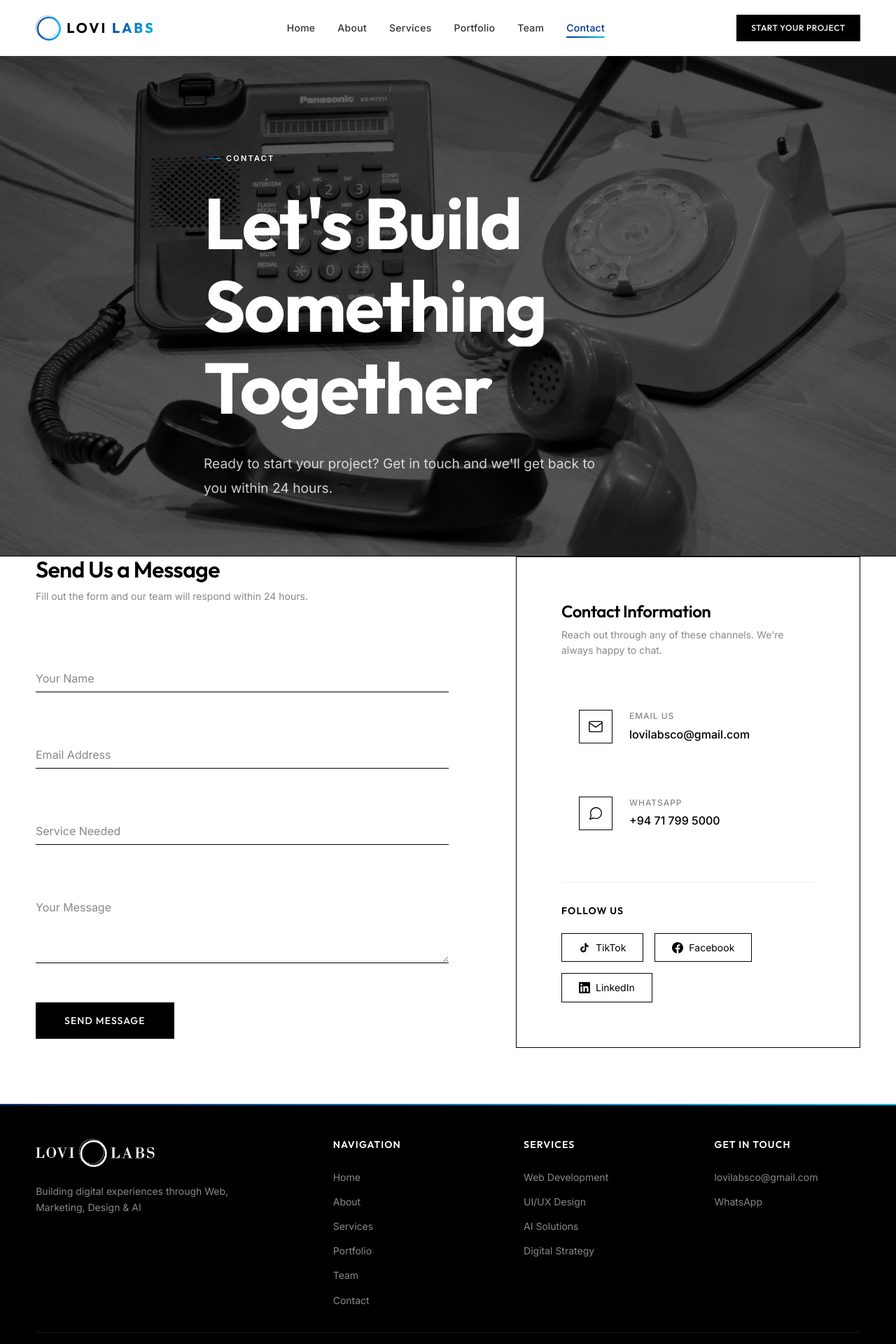
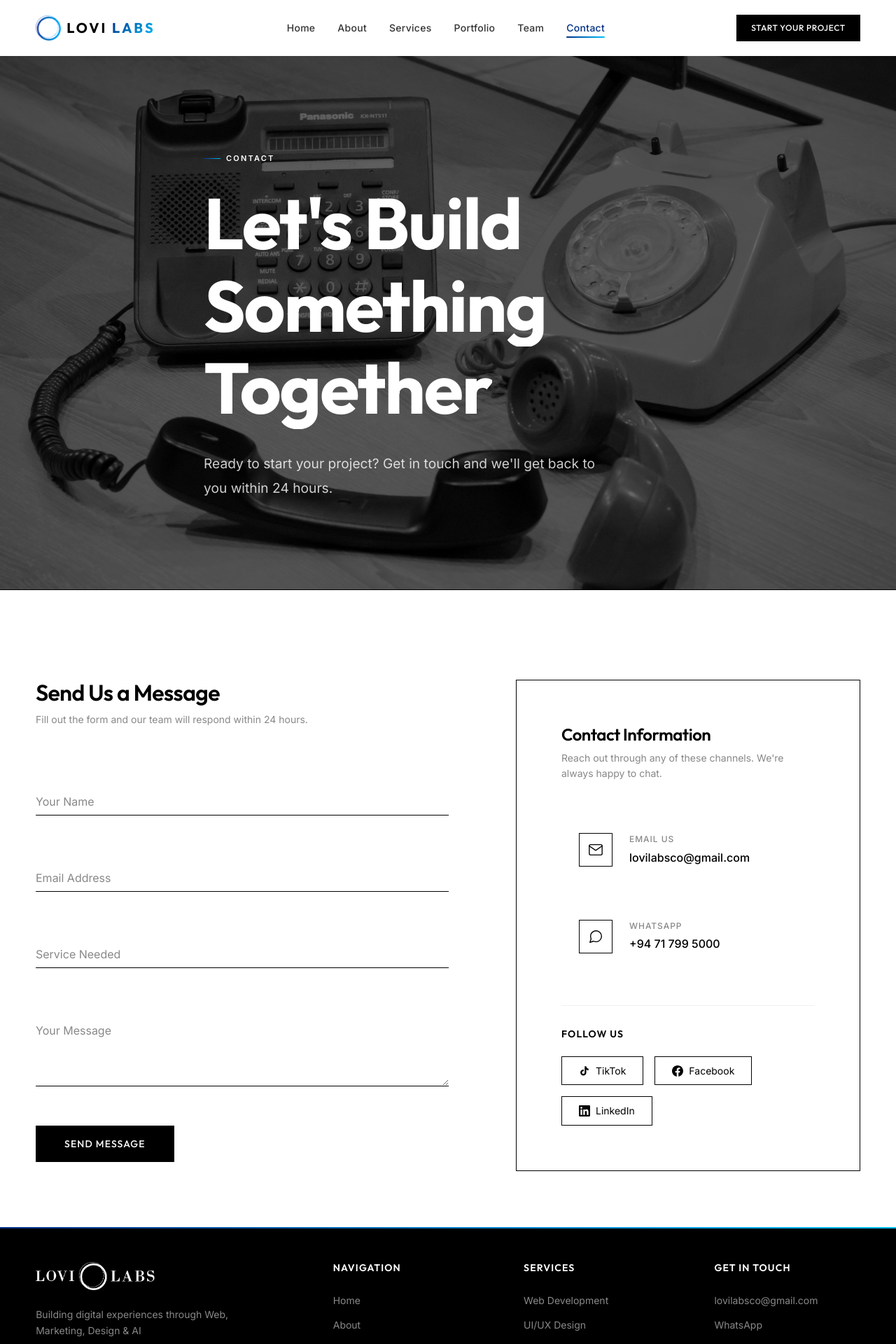
Before and after one commit to reshika1219/lovilabs, a Next.js app: page /contact in a window 1280 px wide. Shown: the top 1920 px of the page at 70% size. Built offline with nearby package versions, Linux system fonts and the light colour scheme.

Commit message:
fix: about image alignment and contact hero spacing

```diff
--- a/src/app/contact/contact.css
+++ b/src/app/contact/contact.css
@@ -8,6 +8,7 @@
   overflow: hidden;
   border-bottom: 1px solid var(--color-black);
   padding-top: var(--space-4xl);
+  padding-bottom: var(--space-4xl);
 }
 
 .contact-hero__bg {
@@ -50,7 +51,7 @@
 
 /* Contact Section */
 .contact-section {
-  padding-top: 0;
+  padding-top: var(--space-4xl);
 }
 
 /* Layout */
```
Also changed, not shown: src/app/about/page.js (+3 -5 lines).
